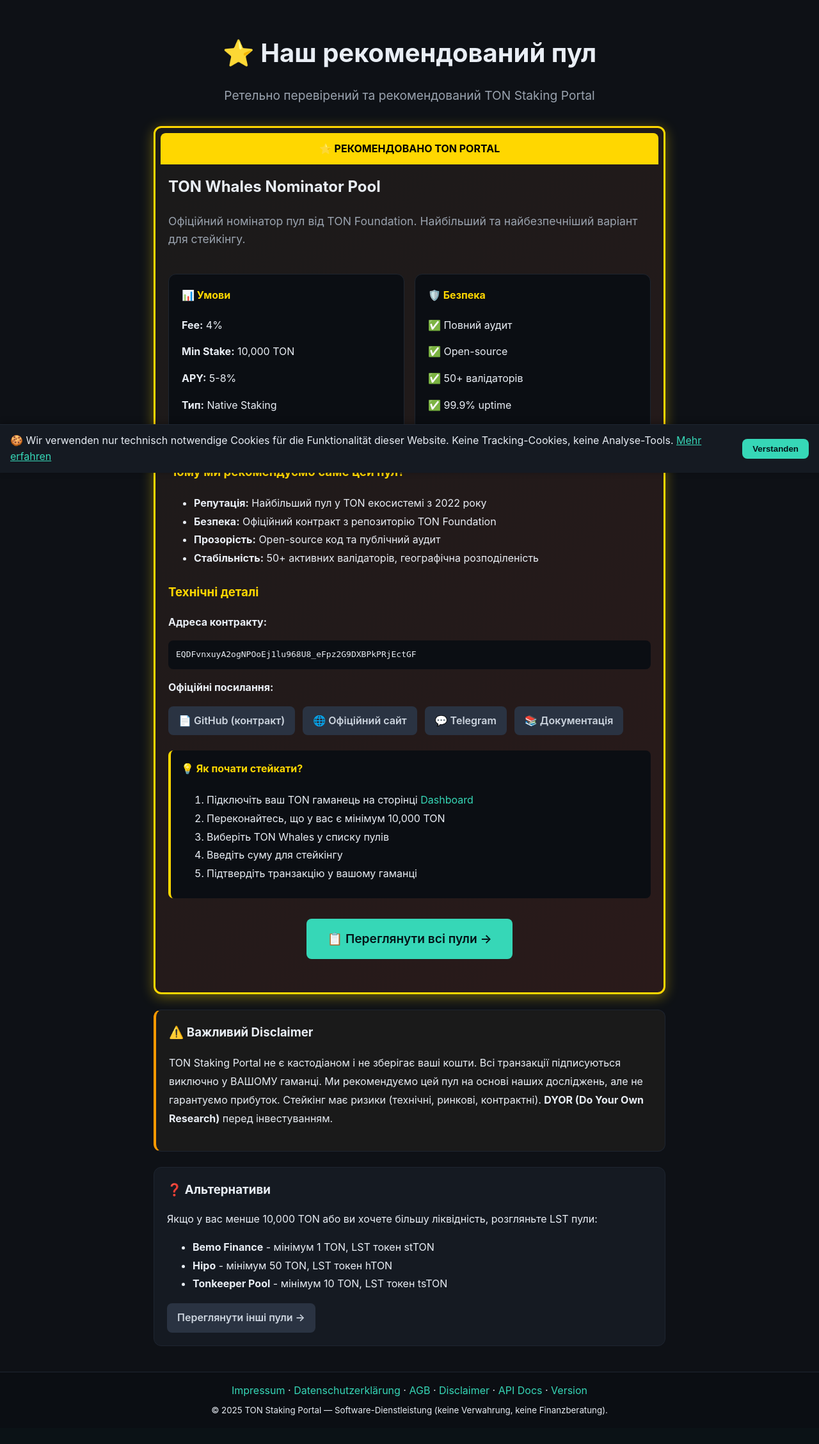
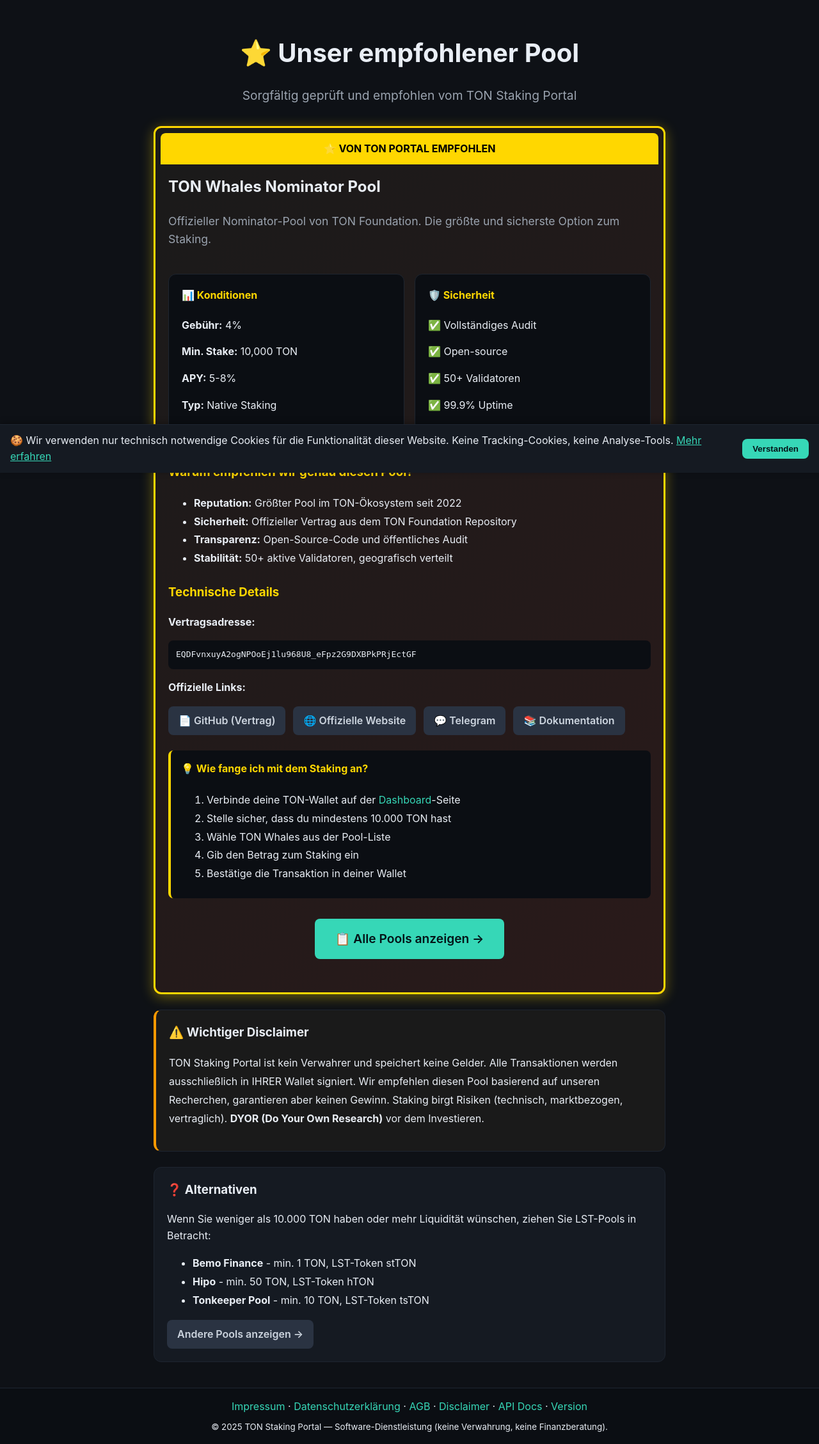
Before and after one commit to pilipandr770/TON-PORTAL, a Flask app: page /recommended-pool in a window 1280 px wide. Shown: the part 61-2318 px from the top of the page at 64% size. Before the commit the page ends 2273 px from the top, so only its background shows below. Run offline with Flask 3, Linux system fonts and the light colour scheme; some libraries are stand-ins or nearby versions.

Commit message:
i18n: Translate all Ukrainian/Russian text to German

```diff
--- a/data/pools.json
+++ b/data/pools.json
@@ -15,7 +15,7 @@
       "faq_url": "https://tonkeeper.com/",
       "tos_url": "https://tonkeeper.com/terms",
       "lst_token": "tsTON",
-      "lst_risk_note": "LST додає ризик ліквідності та смарт-контрактів. Миттєвий вихід через DEX за ринковою ціною."
+      "lst_risk_note": "LST fügt Liquiditäts- und Smart-Contract-Risiken hinzu. Sofortiger Ausstieg über DEX zum Marktpreis."
     },
     {
       "name": "Bemo Finance",
@@ -33,7 +33,7 @@
       "tos_url": "https://bemo.finance/terms",
       "defillama_slug": "bemo",
       "lst_token": "stTON",
-      "lst_risk_note": "LST: за необхідності миттєвого виходу можлива просадка ціни на DEX. Ризик смарт-контрактів."
+      "lst_risk_note": "LST: Bei sofortigem Ausstieg möglicher Preisrückgang auf DEX. Smart-Contract-Risiko."
     },
     {
       "name": "TON Whales",
@@ -42,9 +42,9 @@
       "url": "https://tonwhales.com/",
       "fee": 0.05,
       "min_stake_ton": 50,
-      "description": "⭐ Рекомендовано TON Portal: Офіційний номінатор пул від TON Foundation. Найбільший та найбезпечніший.",
+      "description": "⭐ Empfohlen von TON Portal: Offizieller Nominator-Pool von TON Foundation. Der größte und sicherste.",
       "recommended": true,
-      "recommended_badge": "⭐ Наш вибір",
+      "recommended_badge": "⭐ Empfohlen",
       "audits": [
         "https://tonwhales.com/security",
         "https://github.com/ton-blockchain/nominator-pool"
@@ -85,7 +85,7 @@
       "tos_url": "https://hipo.finance/terms",
       "defillama_slug": "hipo-finance",
       "lst_token": "hTON",
-      "lst_risk_note": "LST: ризик смарт-контрактів та ліквідності DEX при швидкому виході. Можлива просадка ціни."
+      "lst_risk_note": "LST: Smart-Contract- und DEX-Liquiditätsrisiko bei schnellem Ausstieg. Möglicher Preisrückgang."
     }
   ]
 }
--- a/templates/base.html
+++ b/templates/base.html
@@ -41,11 +41,11 @@
 <script src="https://unpkg.com/@tonconnect/ui@latest/dist/tonconnect-ui.min.js"
         crossorigin="anonymous" defer></script>
 
-<!-- Наші скрипти -->
+<!-- Unsere Skripte -->
 <script src="{{ url_for('static', filename='js/tonconnect.js') }}" defer></script>
 <script src="{{ url_for('static', filename='js/tonconnect-ui-init-simple.js') }}" defer></script>
 
-<!-- Cookie consent (простий локальний банер без трекерів) -->
+<!-- Cookie consent (einfaches lokales Banner ohne Tracker) -->
 <script src="{{ url_for('static', filename='js/cookie-consent.js') }}"></script>
 </body>
 </html>
--- a/templates/index.html
+++ b/templates/index.html
@@ -7,7 +7,7 @@
      Du behältst jederzeit die volle Kontrolle – wir bieten nur die Software-Schnittstelle.</p>
   <div style="display: flex; gap: 16px; justify-content: center; flex-wrap: wrap; margin-top: 24px;">
     <a class="btn btn-primary" href="{{ url_for('recommended_pool') }}" style="background: linear-gradient(135deg, #ffd700 0%, #ffa500 100%); color: #000; font-weight: bold; box-shadow: 0 4px 12px rgba(255, 215, 0, 0.4);">
-      ⭐ Наш рекомендований пул
+      ⭐ Unser empfohlener Pool
     </a>
     <a class="btn" href="{{ url_for('dashboard') }}">Zum Dashboard</a>
   </div>
--- a/templates/recommended-pool.html
+++ b/templates/recommended-pool.html
@@ -3,107 +3,107 @@
 {% block content %}
 <div style="max-width: 800px; margin: 0 auto;">
   <div style="text-align: center; margin-bottom: 32px;">
-    <h1 style="font-size: 2.5em; margin-bottom: 16px;">⭐ Наш рекомендований пул</h1>
-    <p style="font-size: 1.2em; color: #9aa3af;">Ретельно перевірений та рекомендований TON Staking Portal</p>
+    <h1 style="font-size: 2.5em; margin-bottom: 16px;">⭐ Unser empfohlener Pool</h1>
+    <p style="font-size: 1.2em; color: #9aa3af;">Sorgfältig geprüft und empfohlen vom TON Staking Portal</p>
   </div>
 
   <div class="card" style="border: 3px solid #ffd700; background: linear-gradient(135deg, #1a1a1a 0%, #2a1a1a 100%); box-shadow: 0 4px 20px rgba(255, 215, 0, 0.4);">
     <div style="background: #ffd700; color: #000; padding: 12px 16px; margin: -12px -12px 16px -12px; font-weight: bold; border-radius: 8px 8px 0 0; text-align: center;">
-      ⭐ РЕКОМЕНДОВАНО TON PORTAL
+      ⭐ VON TON PORTAL EMPFOHLEN
     </div>
 
     <h2 style="margin-top: 0;">TON Whales Nominator Pool</h2>
-    <p style="color: #9aa3af; font-size: 1.1em;">Офіційний номінатор пул від TON Foundation. Найбільший та найбезпечніший варіант для стейкінгу.</p>
+    <p style="color: #9aa3af; font-size: 1.1em;">Offizieller Nominator-Pool von TON Foundation. Die größte und sicherste Option zum Staking.</p>
 
     <div style="display: grid; grid-template-columns: 1fr 1fr; gap: 16px; margin: 24px 0;">
       <div class="card" style="background: #0b0e13;">
-        <h4 style="margin-top: 0; color: #ffd700;">📊 Умови</h4>
-        <p><strong>Fee:</strong> 4%</p>
-        <p><strong>Min Stake:</strong> 10,000 TON</p>
+        <h4 style="margin-top: 0; color: #ffd700;">📊 Konditionen</h4>
+        <p><strong>Gebühr:</strong> 4%</p>
+        <p><strong>Min. Stake:</strong> 10,000 TON</p>
         <p><strong>APY:</strong> 5-8%</p>
-        <p><strong>Тип:</strong> Native Staking</p>
+        <p><strong>Typ:</strong> Native Staking</p>
       </div>
 
       <div class="card" style="background: #0b0e13;">
-        <h4 style="margin-top: 0; color: #ffd700;">🛡️ Безпека</h4>
-        <p>✅ Повний аудит</p>
+        <h4 style="margin-top: 0; color: #ffd700;">🛡️ Sicherheit</h4>
+        <p>✅ Vollständiges Audit</p>
         <p>✅ Open-source</p>
-        <p>✅ 50+ валідаторів</p>
-        <p>✅ 99.9% uptime</p>
+        <p>✅ 50+ Validatoren</p>
+        <p>✅ 99.9% Uptime</p>
       </div>
     </div>
 
     <div style="margin: 24px 0;">
-      <h3 style="color: #ffd700;">Чому ми рекомендуємо саме цей пул?</h3>
+      <h3 style="color: #ffd700;">Warum empfehlen wir genau diesen Pool?</h3>
       <ul style="line-height: 1.8;">
-        <li><strong>Репутація:</strong> Найбільший пул у TON екосистемі з 2022 року</li>
-        <li><strong>Безпека:</strong> Офіційний контракт з репозиторію TON Foundation</li>
-        <li><strong>Прозорість:</strong> Open-source код та публічний аудит</li>
-        <li><strong>Стабільність:</strong> 50+ активних валідаторів, географічна розподіленість</li>
+        <li><strong>Reputation:</strong> Größter Pool im TON-Ökosystem seit 2022</li>
+        <li><strong>Sicherheit:</strong> Offizieller Vertrag aus dem TON Foundation Repository</li>
+        <li><strong>Transparenz:</strong> Open-Source-Code und öffentliches Audit</li>
+        <li><strong>Stabilität:</strong> 50+ aktive Validatoren, geografisch verteilt</li>
       </ul>
     </div>
 
     <div style="margin: 24px 0;">
-      <h3 style="color: #ffd700;">Технічні деталі</h3>
-      <p><strong>Адреса контракту:</strong></p>
+      <h3 style="color: #ffd700;">Technische Details</h3>
+      <p><strong>Vertragsadresse:</strong></p>
       <code style="display: block; background: #0b0e13; padding: 12px; border-radius: 8px; word-break: break-all; margin: 8px 0;">
         EQDFvnxuyA2ogNPOoEj1lu968U8_eFpz2G9DXBPkPRjEctGF
       </code>
 
-      <p style="margin-top: 16px;"><strong>Офіційні посилання:</strong></p>
+      <p style="margin-top: 16px;"><strong>Offizielle Links:</strong></p>
       <div style="display: flex; gap: 12px; flex-wrap: wrap; margin-top: 12px;">
         <a href="https://github.com/ton-blockchain/nominator-pool" target="_blank" rel="noopener" class="btn btn-secondary">
-          📄 GitHub (контракт)
+          📄 GitHub (Vertrag)
         </a>
         <a href="https://tonwhales.com/" target="_blank" rel="noopener" class="btn btn-secondary">
-          🌐 Офіційний сайт
+          🌐 Offizielle Website
         </a>
         <a href="https://t.me/tonvalidators" target="_blank" rel="noopener" class="btn btn-secondary">
           💬 Telegram
         </a>
         <a href="https://docs.ton.org/participate/network-maintenance/nominators" target="_blank" rel="noopener" class="btn btn-secondary">
-          📚 Документація
+          📚 Dokumentation
         </a>
       </div>
     </div>
 
     <div style="margin: 24px 0; padding: 16px; background: #0b0e13; border-left: 4px solid #ffd700; border-radius: 8px;">
-      <h4 style="margin-top: 0; color: #ffd700;">💡 Як почати стейкати?</h4>
+      <h4 style="margin-top: 0; color: #ffd700;">💡 Wie fange ich mit dem Staking an?</h4>
       <ol style="line-height: 1.8; margin: 8px 0;">
-        <li>Підключіть ваш TON гаманець на сторінці <a href="/dashboard" style="color: #36d7b7;">Dashboard</a></li>
-        <li>Переконайтесь, що у вас є мінімум 10,000 TON</li>
-        <li>Виберіть TON Whales у списку пулів</li>
-        <li>Введіть суму для стейкінгу</li>
-        <li>Підтвердіть транзакцію у вашому гаманці</li>
+        <li>Verbinde deine TON-Wallet auf der <a href="/dashboard" style="color: #36d7b7;">Dashboard</a>-Seite</li>
+        <li>Stelle sicher, dass du mindestens 10.000 TON hast</li>
+        <li>Wähle TON Whales aus der Pool-Liste</li>
+        <li>Gib den Betrag zum Staking ein</li>
+        <li>Bestätige die Transaktion in deiner Wallet</li>
       </ol>
     </div>
 
     <div style="margin: 32px 0; text-align: center;">
       <a href="/pools" class="btn btn-primary" style="font-size: 1.2em; padding: 16px 32px;">
-        📋 Переглянути всі пули →
+        📋 Alle Pools anzeigen →
       </a>
     </div>
   </div>
 
   <div class="card" style="margin-top: 24px; background: #1a1a1a; border-left: 4px solid #f90;">
-    <h3 style="margin-top: 0;">⚠️ Важливий Disclaimer</h3>
+    <h3 style="margin-top: 0;">⚠️ Wichtiger Disclaimer</h3>
     <p style="line-height: 1.8;">
-      TON Staking Portal не є кастодіаном і не зберігає ваші кошти. Всі транзакції підписуються виключно у ВАШОМУ гаманці.
-      Ми рекомендуємо цей пул на основі наших досліджень, але не гарантуємо прибуток.
-      Стейкінг має ризики (технічні, ринкові, контрактні).
-      <strong>DYOR (Do Your Own Research)</strong> перед інвестуванням.
+      TON Staking Portal ist kein Verwahrer und speichert keine Gelder. Alle Transaktionen werden ausschließlich in IHRER Wallet signiert.
+      Wir empfehlen diesen Pool basierend auf unseren Recherchen, garantieren aber keinen Gewinn.
+      Staking birgt Risiken (technisch, marktbezogen, vertraglich).
+      <strong>DYOR (Do Your Own Research)</strong> vor dem Investieren.
     </p>
   </div>
 
   <div class="card" style="margin-top: 24px;">
-    <h3>❓ Альтернативи</h3>
-    <p>Якщо у вас менше 10,000 TON або ви хочете більшу ліквідність, розгляньте LST пули:</p>
+    <h3>❓ Alternativen</h3>
+    <p>Wenn Sie weniger als 10.000 TON haben oder mehr Liquidität wünschen, ziehen Sie LST-Pools in Betracht:</p>
     <ul style="line-height: 1.8;">
-      <li><strong>Bemo Finance</strong> - мінімум 1 TON, LST токен stTON</li>
-      <li><strong>Hipo</strong> - мінімум 50 TON, LST токен hTON</li>
-      <li><strong>Tonkeeper Pool</strong> - мінімум 10 TON, LST токен tsTON</li>
+      <li><strong>Bemo Finance</strong> - min. 1 TON, LST-Token stTON</li>
+      <li><strong>Hipo</strong> - min. 50 TON, LST-Token hTON</li>
+      <li><strong>Tonkeeper Pool</strong> - min. 10 TON, LST-Token tsTON</li>
     </ul>
-    <a href="/pools" class="btn btn-secondary">Переглянути інші пули →</a>
+    <a href="/pools" class="btn btn-secondary">Andere Pools anzeigen →</a>
   </div>
 </div>
 {% endblock %}
```
Also changed, not shown: templates/dashboard-direct.html (+16 -16 lines), templates/dashboard.html (+11 -11 lines), templates/pools.html (+14 -14 lines).
